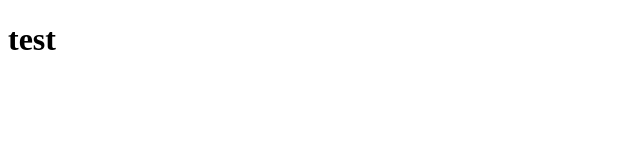
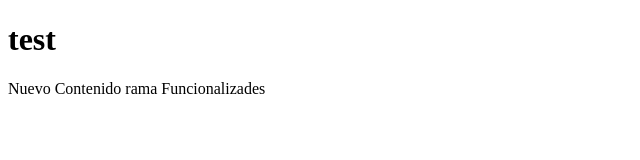
Before and after one commit to vktor28/ejercicios_20240926_2, a plain HTML site: page index.html in a window 1280 px wide. Shown: the whole page, without its empty margins (0-640 px from the left). Drawn offline with Linux system fonts and the light colour scheme.

Commit message:
Nuevas funcionalidades

```diff
--- a/index.html
+++ b/index.html
@@ -3,9 +3,11 @@
 <head>
     <meta charset="UTF-8">
     <meta name="viewport" content="width=device-width, initial-scale=1.0">
-    <title>Document</title>
+    <title>Document!!</title>
 </head>
 <body>
     <h1>test</h1>
+
+    <p>Nuevo Contenido rama Funcionalizades</p>
 </body>
 </html>
```
